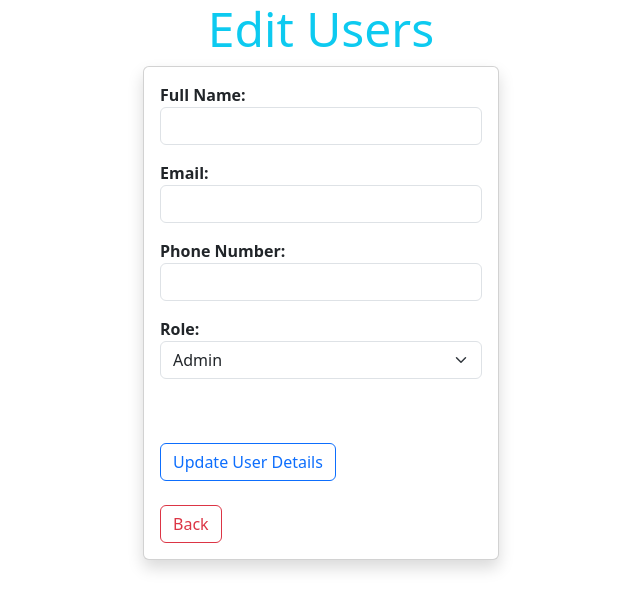
After one commit to Yolanda269/schoolapp, a Flask app: template templates/edit_user.html in a window 1280 px wide. The commit adds this page. Shown: the top 610 px of the page, without its empty margins (319-959 px from the left). Run offline with Flask 3, Linux system fonts and the light colour scheme; the template is opened without the code that fills it, so the values that code supplies are empty.

Commit message:
did some updates

```diff
--- a/app.py
+++ b/app.py
@@ -77,6 +77,8 @@ def login():
             if functions.verify_password_salt(db_password, password):
                 session["user_name"] = fullname
                 session["role"] = role
+                session["user_id"] = user[0]
+                session["user_email"] = email
 
                 # based on role redirect a person to a given dashoard
                 if role == "admin":
@@ -90,19 +92,56 @@ def login():
         else:
             return render_template("login.html", message = "Email not found")
 
-# student dashboard
 @app.route("/student/dashboard")
 def student_dashboard():
     if session.get("role") == "student":
-        return render_template("student_dashboard.html", name = session.get("user_name"))
+        connection = pymysql.connect(
+            host="localhost", user="root", password="", database="school_db"
+        )
+        cursor = connection.cursor()
+
+        # Get all upcoming assignments, ordered by due date
+        cursor.execute("""
+            SELECT title, description, due_date, posted_at, attachment_url
+            FROM assignments
+            ORDER BY due_date ASC
+        """)
+        assignments = cursor.fetchall()
+
+        cursor.close()
+        connection.close()
+
+        return render_template(
+            "student_dashboard.html",
+            name=session.get("user_name"),
+            assignments=assignments
+        )
     return redirect(url_for("login"))
+
 
 # teacher dashboard
 @app.route("/teacher/dashboard")
 def teacher_dashboard():
-    if session.get("role") == "teacher":
-        return render_template("teacher_dashboard.html", name = session.get("user_name"))
-    return redirect(url_for("login"))
+    if session.get("role") != "teacher":
+        return redirect(url_for("login"))
+    connection = pymysql.connect(host="localhost", user="root", password="", database="school_db")
+
+    cursor = connection.cursor()
+
+    cursor.execute("select user_id from users where email=%s", (session.get("user_email")))
+    teacher = cursor.fetchone()
+
+    if not teacher:
+        return "Teacher not found"
+
+    teacher_id = teacher[0]
+
+    cursor.execute("select title, description, due_date, posted_at from assignments where teacher_id=%s order by posted_at DESC", (teacher_id,))
+
+    assignments = cursor.fetchall()
+
+    return render_template("teacher_dashboard.html", name=session.get("user_name"), assignment = assignments)
+
 
 # admin dashboard
 @app.route("/admin/dashboard")
@@ -119,6 +158,104 @@ def admin_dashboard():
         return render_template("admin_dashboard.html", name = session.get("user_name"), users = users)
     return redirect(url_for("login"))
 
+# editing
+@app.route("/admin/user/<int:user_id>/edit", methods=["GET"])
+def edit_user(user_id):
+    if session.get("role") == "admin":
+        # establish a connection to the db
+        connection = pymysql.connect(host="localhost", user="root", password="", database="school_db")
+
+        cursor = connection.cursor()
+        cursor.execute("select user_id, fullname, email, phone, role from users where user_id = %s", (user_id, ))
+        user = cursor.fetchone()
+        return render_template("edit_user.html", user = user)
+    return redirect(url_for("login"))
+
+# update
+@app.route("/admin/user/<int:user_id>/update", methods=["POST"])
+def update_user(user_id):
+    if session.get("role") == "admin":
+        fullname = request.form["fullname"]
+        email = request.form["email"]
+        phone = request.form["phone"]
+        role = request.form["role"]
+
+        connection = pymysql.connect(host="localhost", user="root", password="", database="school_db")
+
+        cursor = connection.cursor()
+
+        sql = "update users set fullname=%s, email=%s, phone=%s, role=%s where user_id=%s"
+        data = (fullname, email, phone, role, user_id)
+        cursor.execute(sql, data)
+
+        connection.commit()
+
+        return redirect(url_for("admin_dashboard"))
+    return redirect(url_for("login"))
+
+# assignment
+@app.route("/teacher/assignments/create", methods=["GET", "POST"])
+def create_assignment():
+    if session.get("role") != "teacher":
+        return redirect(url_for("login"))
+
+    if request.method == "POST":
+        title = request.form["title"]
+        description = request.form["description"]
+        due_date = request.form["due_date"]
+
+        # Get teacher ID from session (assuming you store user_id after login)
+        teacher_email = session.get("user_email")
+
+        # Connect to DB to fetch teacher ID
+        connection = pymysql.connect(host="localhost", user="root", password="", database="school_db")
+        cursor = connection.cursor()
+        cursor.execute("SELECT user_id FROM users WHERE email=%s", (teacher_email,))
+        teacher = cursor.fetchone()
+
+        if teacher:
+            teacher_id = teacher[0]
+
+            sql = "INSERT INTO assignments (title, description, due_date, teacher_id) VALUES (%s, %s, %s, %s)"
+            cursor.execute(sql, (title, description, due_date, teacher_id))
+            connection.commit()
+            return redirect(url_for("teacher_dashboard"))
+        else:
+            return "Teacher not found"
+
+    return render_template("create_assignment.html")
+
+# delete
+@app.route("/admin/user/<int:user_id>/delete", methods=["GET", "POST"])
+def delete_user(user_id):
+    connection = pymysql.connect(host="localhost", user="root", password="", database="school_db")
+    cursor = connection.cursor()
+
+    cursor.execute("SELECT fullname FROM users WHERE user_id = %s", (user_id,))
+    user = cursor.fetchone()
+
+    if request.method == "POST":
+        if user:
+            user_name = user[0]
+            cursor.execute("DELETE FROM users WHERE user_id = %s", (user_id,))
+            connection.commit()
+            flash(f"User '{user_name}' has been deleted.", "success")
+        else:
+            flash("User not found.", "danger")
+
+        cursor.close()
+        connection.close()
+        return redirect(url_for("admin_dashboard"))
+
+    cursor.close()
+    connection.close()
+    return render_template("delete_user.html", user=user)
+
+
+
+
+
+
 @app.route("/logout")
 def logout():
     session.clear()
--- /dev/null
+++ b/templates/edit_user.html
@@ -0,0 +1,49 @@
+<!DOCTYPE html>
+<html lang="en">
+<head>
+    <meta charset="UTF-8">
+    <meta name="viewport" content="width=device-width, initial-scale=1.0">
+    <title>Edit Users</title>
+    <link href="https://cdn.jsdelivr.net/npm/bootstrap@5.3.7/dist/css/bootstrap.min.css" rel="stylesheet" integrity="sha384-LN+7fdVzj6u52u30Kp6M/trliBMCMKTyK833zpbD+pXdCLuTusPj697FH4R/5mcr" crossorigin="anonymous">
+    <script src="../static/dist/js/bootstrap.js"></script>
+</head>
+<body>
+    <!-- {{ user }} -->
+    <div class="container">
+        <h3 class="text-center text-info display-5"><b>Edit Users</b></h3>
+        <div class="row">
+            <div class="col-md-4"></div>
+            <div class="col-md-4">
+                <div class="card shadow p-3">
+                    <form action="{{ url_for('update_user', user_id=user[0]) }}" method="post">
+                        <div class="mb-3">
+                            <label for=""><b>Full Name:</b></label>
+                            <input type="text" class="form-control" name="fullname" value="{{ user[1] }}">
+                        </div>
+                        <div class="mb-3">
+                            <label for=""><b>Email:</b></label>
+                            <input type="email" class="form-control" name="email" value="{{ user[2] }}">
+                        </div>
+                        <div class="mb-3">
+                            <label for=""><b>Phone Number:</b></label>
+                            <input type="text" class="form-control" name="phone" value="{{ user[3] }}">
+                        </div>
+                        <div class="mb-3">
+                            <label for=""><b>Role:</b></label>
+                            <select name="role" id="" class="form-select">
+                                <option value="admin" {% if user[4] == 'admin' %} selected {% endif %}>Admin</option>
+                                <option value="teacher" {% if user[4] == 'teacher' %} selected {% endif %}>Teacher</option>
+                                <option value="student" {% if user[4] == 'student' %} selected {% endif %}>Student</option>
+                            </select>
+                        </div>
+                        <br><br>
+                        <input type="submit" value="Update User Details" class="btn btn-outline-primary"><br><br>
+                        <a href="{{ url_for('admin_dashboard')}}" class="btn btn-outline-danger">Back</a>
+                    </form>
+                </div>
+            </div>
+            <div class="col-md-4"></div>
+        </div>
+    </div>
+</body>
+</html>
--- a/templates/teacher_dashboard.html
+++ b/templates/teacher_dashboard.html
@@ -13,7 +13,10 @@
             <span></span>
         </h1>
         <h2><p class="text-success text-center">Hello, {{ name }}</p></h2>
-          <a href="/logout" class="btn btn-secondary">Logout</a>
+        {{assignments}}
+
+        <a href="{{ url_for('create_assignment') }}" class="btn btn-outline-dark">Post New Assignment</a><br><br>
+        <a href="/logout" class="btn btn-secondary">Logout</a>
     </div>
 </body>
 </html>
```
Also changed, not shown: templates/admin_dashboard.html (+36 -16 lines), templates/create_assignment.html (added, +43 -0 lines), templates/delete_user.html (added, +19 -0 lines), templates/student_dashboard.html (+30 -2 lines).
